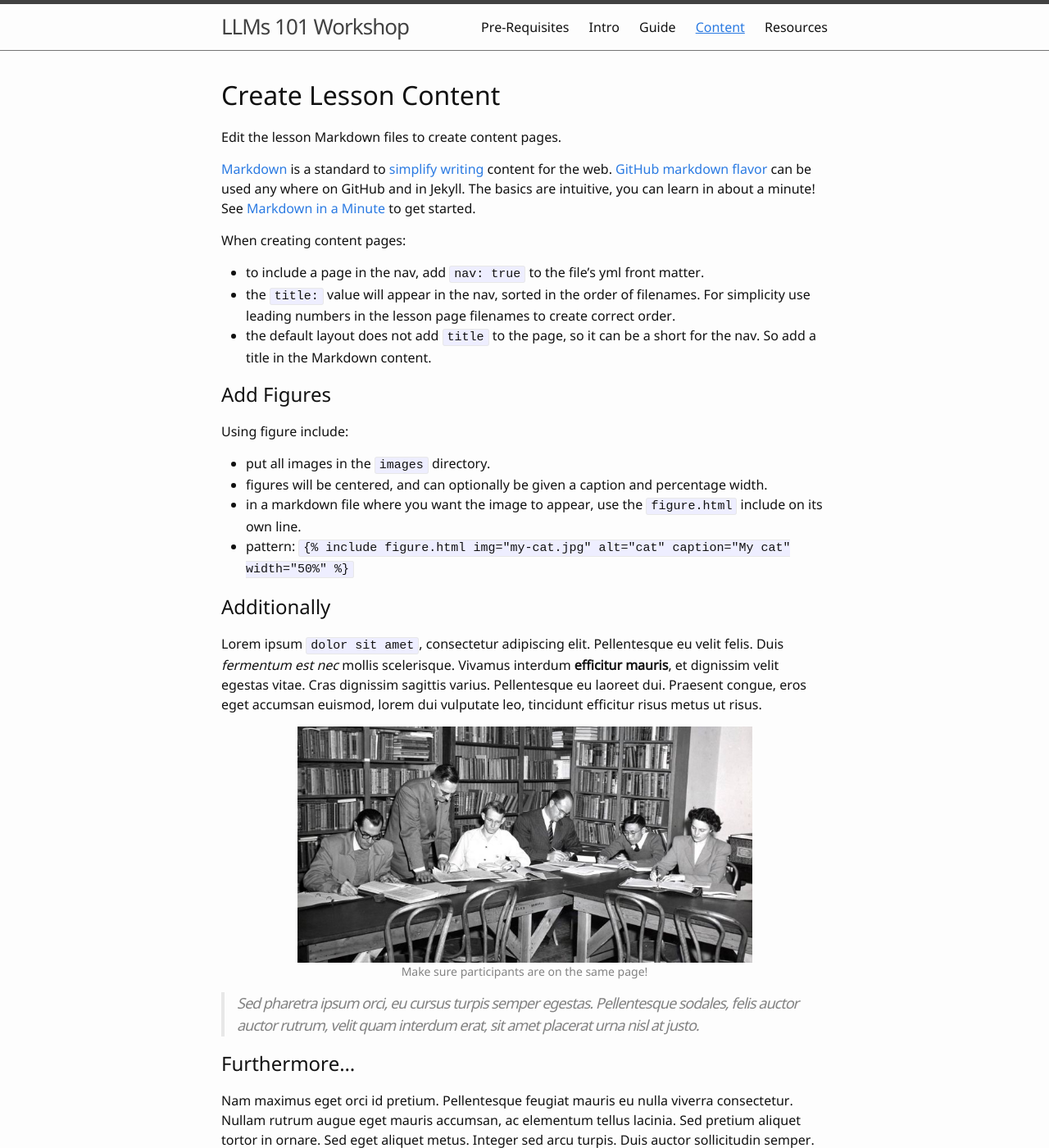
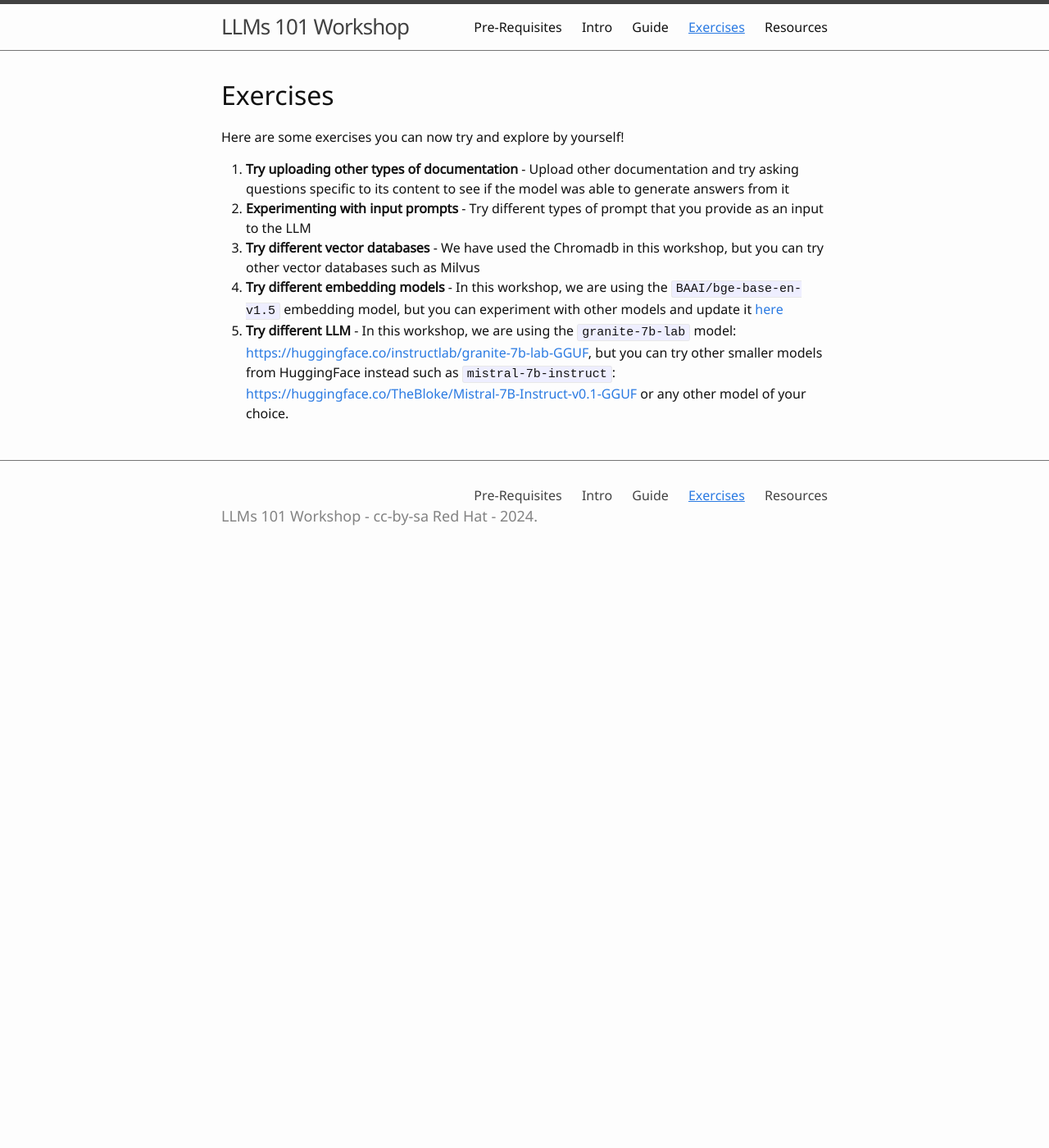
Before and after one commit to hemajv/devconf-llm-workshop, a Jekyll site: the page built from 3-lesson.md, in a window 1280 px wide and 1400 px high. Shown: the whole window at 82% size. Built offline with Jekyll 4.4.1, drawn with Linux system fonts in a browser that asks for light colours; some of the changed text lies outside the part shown.

Commit message:
Update 3-lesson.md
Update the exercises page

```diff
--- a/3-lesson.md
+++ b/3-lesson.md
@@ -1,47 +1,15 @@
 ---
-title: Content
+title: Exercises
 nav: true
 ---
 
-# Create Lesson Content
+# Exercises
 
-Edit the lesson Markdown files to create content pages.
+Here are some exercises you can now try and explore by yourself!
 
-[Markdown](https://daringfireball.net/projects/markdown/) is a standard to [simplify writing](https://evanwill.github.io/_drafts/notes/writing-markdown.html) content for the web.
-[GitHub markdown flavor](https://help.github.com/articles/basic-writing-and-formatting-syntax/) can be used any where on GitHub and in Jekyll.
-The basics are intuitive, you can learn in about a minute!
-See [Markdown in a Minute](https://evanwill.github.io/_drafts/notes/markdown-minute.html) to get started.
 
-When creating content pages:
-
-- to include a page in the nav, add `nav: true` to the file's yml front matter.
-- the `title:` value will appear in the nav, sorted in the order of filenames. For simplicity use leading numbers in the lesson page filenames to create correct order.
-- the default layout does not add `title` to the page, so it can be a short for the nav. So add a title in the Markdown content.
-
-## Add Figures
-
-Using figure include:
-
-- put all images in the `images` directory.
-- figures will be centered, and can optionally be given a caption and percentage width.
-- in a markdown file where you want the image to appear, use the `figure.html` include on its own line.
-- pattern: `{% raw %}{% include figure.html img="my-cat.jpg" alt="cat" caption="My cat" width="50%" %}{% endraw %}`
-
-## Additionally
-
-Lorem ipsum `dolor sit amet`, consectetur adipiscing elit. Pellentesque eu velit felis.
-Duis *fermentum est nec* mollis scelerisque.
-Vivamus interdum **efficitur mauris**, et dignissim velit egestas vitae. Cras dignissim sagittis varius.
-Pellentesque eu laoreet dui.
-Praesent congue, eros eget accumsan euismod, lorem dui vulputate leo, tincidunt efficitur risus metus ut risus.
-
-{% include figure.html img="uidaho-workshop.jpg" alt="workshop scene" caption="Make sure participants are on the same page!" width="75%" %}
-
-> Sed pharetra ipsum orci, eu cursus turpis semper egestas.
-> Pellentesque sodales, felis auctor auctor rutrum, velit quam interdum erat, sit amet placerat urna nisl at justo.
-
-## Furthermore...
-
-Nam maximus eget orci id pretium. Pellentesque feugiat mauris eu nulla viverra consectetur. Nullam rutrum augue eget mauris accumsan, ac elementum tellus lacinia. Sed pretium aliquet tortor in ornare. Sed eget aliquet metus. Integer sed arcu turpis. Duis auctor sollicitudin semper. Cras posuere, neque nec varius cursus, massa libero sodales elit, sed tempor nibh ex sit amet nisi. Quisque consequat ante quis diam malesuada, in imperdiet tortor mattis. Aliquam erat volutpat. Morbi tortor elit, sagittis quis nibh ut, gravida cursus arcu.
-
-Ut dapibus lectus tristique efficitur dictum. Quisque efficitur ornare sagittis. Donec ex sem, volutpat quis scelerisque quis, scelerisque non neque. Vivamus convallis felis vel eros pulvinar faucibus. Aliquam finibus pretium odio a pharetra. Nullam ac commodo magna. Fusce et feugiat sem. Nunc vitae scelerisque metus. Aenean sodales placerat mi in aliquet. Curabitur pulvinar auctor mauris quis faucibus. Ut commodo imperdiet ante, at dignissim tellus ultricies ut. Donec at lacus ultrices sem vulputate semper. Donec commodo porta nunc, non tristique mi interdum quis. Phasellus rhoncus bibendum ipsum, ac malesuada augue pulvinar et. Etiam finibus lacus massa, sit amet faucibus lorem consequat sit amet.
+1. **Try uploading other types of documentation** - Upload other documentation and try asking questions specific to its content to see if the model was able to generate answers from it
+2. **Experimenting with input prompts** - Try different types of prompt that you provide as an input to the LLM
+3. **Try different vector databases** - We have used the Chromadb in this workshop, but you can try other vector databases such as Milvus
+4. **Try different embedding models** - In this workshop, we are using the `BAAI/bge-base-en-v1.5` embedding model, but you can experiment with other models and update it [here](https://github.com/containers/ai-lab-recipes/blob/main/recipes/natural_language_processing/rag/app/rag_app.py#L17C48-L17C69)
+5. **Try different LLM** - In this workshop, we are using the `granite-7b-lab` model: [https://huggingface.co/instructlab/granite-7b-lab-GGUF](https://huggingface.co/instructlab/granite-7b-lab-GGUF), but you can try other smaller models from HuggingFace instead such as `mistral-7b-instruct`: [https://huggingface.co/TheBloke/Mistral-7B-Instruct-v0.1-GGUF](https://huggingface.co/TheBloke/Mistral-7B-Instruct-v0.1-GGUF) or any other model of your choice.
```
